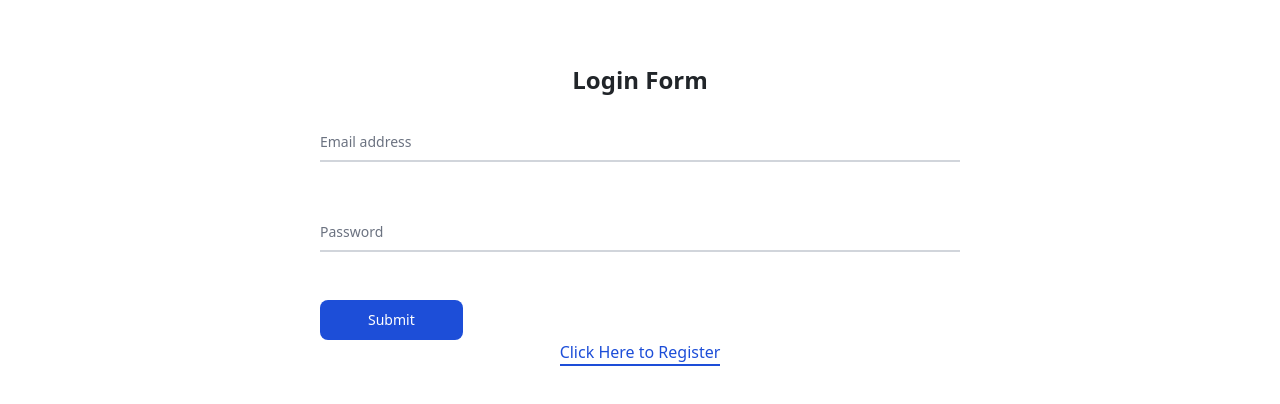
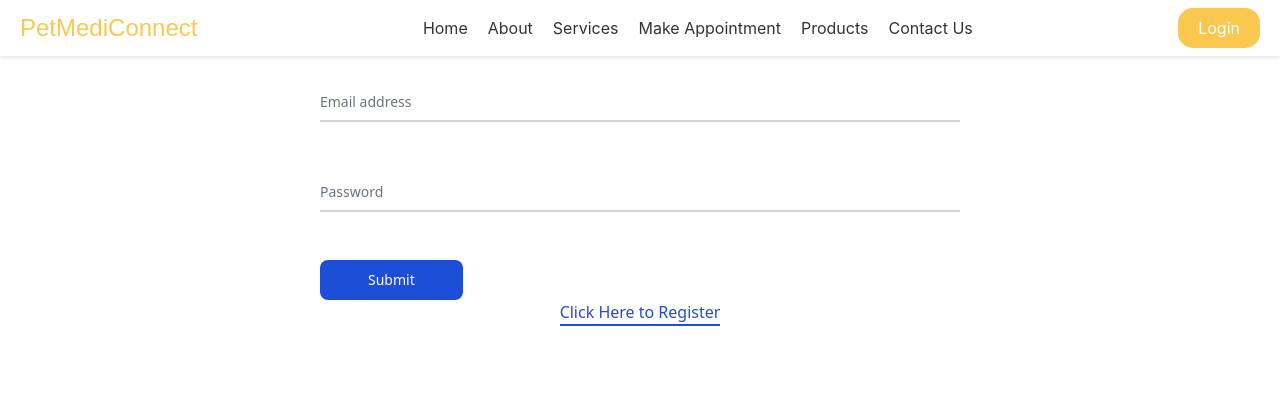
Before and after one commit to thetalha-tariq/FYPFrontend, a React (Create React App) app: page /login in a window 1280 px wide. Shown: the top 404 px of the page. Built offline with nearby package versions, Linux system fonts and the light colour scheme.

Commit message:
ProductPage

```diff
--- a/package.json
+++ b/package.json
@@ -8,6 +8,7 @@
     "@testing-library/user-event": "^13.5.0",
     "autoprefixer": "^10.4.19",
     "axios": "^1.6.8",
+    "http-proxy-middleware": "^3.0.0",
     "postcss": "^8.1.0",
     "react": "^18.2.0",
     "react-dom": "^18.2.0",
@@ -42,7 +43,6 @@
       "last 1 safari version"
     ]
   },
-  "proxy": "http://localhost:5000",
   "devDependencies": {
     "tailwindcss": "^3.4.3"
   }
--- a/src/App.js
+++ b/src/App.js
@@ -4,14 +4,18 @@ import { BrowserRouter, Route, Routes } from "react-router-dom";
 import Home from "./pages/Home";
 import Login from "./pages/Login";
 import Register from "./pages/Register";
+import Product from "./pages/Product";
+import Navbar from "./pages/Navbar";
 
 function App() {
   return (
     <BrowserRouter>
+    <Navbar />
       <Toaster position="top-center" reverseOrder={false} />
       <Routes>
         <Route path="/login" element={<Login />} />
         <Route path="/register" element={<Register />} />
+        <Route path="/product" element={<Product />} />
         <Route path="/" element={<Home />} />
       </Routes>
     </BrowserRouter>
--- /dev/null
+++ b/src/axiosInstance.js
@@ -0,0 +1,8 @@
+import axios from "axios";
+
+// Create an instance of axios with the base URL set to the backend server
+const axiosInstance = axios.create({
+  baseURL: "http://localhost:5000", // Change this to match your backend URL
+});
+
+export default axiosInstance;
--- a/src/pages/Home.js
+++ b/src/pages/Home.js
@@ -1,9 +1,8 @@
 import React from "react";
-import Navbar from "./Navbar";
 const Home = () => {
   return (
     <div>
-      <Navbar />
+
     </div>
   );
 };
--- a/src/pages/Login.js
+++ b/src/pages/Login.js
@@ -1,13 +1,16 @@
 import React, { useState } from "react";
 import { Link, useNavigate } from "react-router-dom";
-import axios from "axios";
+//import axios from "axios";
 import toast from "react-hot-toast";
+import axios from "../axiosInstance";
 
 function Login() {
   const navigate = useNavigate();
   const onSubmit = async (e) => {
     e.preventDefault();
     try {
+      console.log("Form data:", formData);
+      console.log("Request URL:", "/api/user/login");
       const response = await axios.post("/api/user/login", formData);
       if (response.data.success) {
         toast.success(response.data.message, { duration: 1000 }); // Set duration to 1000 milliseconds (1 second)
@@ -43,7 +46,7 @@ function Login() {
   // };
 
   return (
-    <div className="flex flex-col items-center mt-10">
+    <div className="flex flex-col items-center">
       <h1 className="text-2xl py-4 font-bold">Login Form</h1>
       <form className="w-1/2 mx-auto" onSubmit={onSubmit}>
         <div className="relative z-0 w-full mb-5 group">
--- a/src/pages/Navbar.css
+++ b/src/pages/Navbar.css
@@ -4,6 +4,10 @@
   display: flex;
   justify-content: space-between; /* Space elements evenly */
   align-items: center; /* Align items vertically */
+  position: fixed; /* Fix the navbar at the top */
+  width: 100%; /* Ensure the navbar spans the entire width */
+  z-index: 1000; /* Ensure the navbar appears above other content */
+  box-shadow: 0 2px 4px rgba(0, 0, 0, 0.1); /* Add a subtle shadow */
 }
 
 .brand {
@@ -16,10 +20,11 @@
     font-size: 24px; /* Larger font size for brand */
     font-family: 'Montserrat (woff2)', sans-serif; /* Set font family to Inter, sans-serif */
     transition: color 0.4s ease, font-size 0.2s ease;/* Smooth transition for color change */
+    color: #fac74f;
 }
 
 .brand-text:hover {
-    color: #fac74f; /* Text color for brand on hover (#7666ca) */
+     /* Text color for brand on hover (#7666ca) */
     font-size: 28px;
 }
 
@@ -63,3 +68,13 @@
 .nav-links li a:hover::before {
   width: 100%; /* Draw the line to full width on hover */
 }
+
+.login-button {
+  background-color: #fac74f; /* Set background color */
+  color: #fff; /* Set text color */
+  border: none; /* Remove border */
+  border-radius: 15px; /* Make it round */
+  padding: 10px 20px; /* Adjust padding */
+  cursor: pointer; /* Change cursor to pointer on hover */
+  font-family: "Inter", sans-serif; /* Set font family */
+}
--- a/src/pages/Navbar.js
+++ b/src/pages/Navbar.js
@@ -1,6 +1,6 @@
 import React from "react";
-import "./Navbar.css"; // Import the CSS file for styling
-
+import { Link } from "react-router-dom";
+import "./Navbar.css";
 
 const Navbar = () => {
   return (
@@ -10,24 +10,27 @@ const Navbar = () => {
       </div>
       <ul className="nav-links">
         <li>
-          <a href="#home">Home</a>
+          <Link to="/">Home</Link>
         </li>
         <li>
-          <a href="#about">About</a>
+          <Link to="/about">About</Link>
         </li>
         <li>
-          <a href="#services">Services</a>
+          <Link to="/services">Services</Link>
         </li>
         <li>
-          <a href="#appointment">Make Appointment</a>
+          <Link to="/appointment">Make Appointment</Link>
         </li>
         <li>
-          <a href="#products">Products</a>
+          <Link to="/product">Products</Link>
         </li>
         <li>
-          <a href="#contact">Contact Us</a>
+          <Link to="/contact">Contact Us</Link>
         </li>
       </ul>
+      <div className="login-container">
+      <Link to="/login" className="login-button">Login</Link>
+  </div>
     </nav>
   );
 };
--- /dev/null
+++ b/src/pages/Product.js
@@ -0,0 +1,45 @@
+import React, { useState, useEffect } from "react";
+import axios from "../axiosInstance";
+
+const Product = () => {
+  const [products, setProducts] = useState([]);
+
+  useEffect(() => {
+    const fetchProducts = async () => {
+      try {
+        const response = await axios.get("/api/product/");
+        console.log(response.data);
+        setProducts(response.data.products);
+      } catch (error) {
+        console.error("Error fetching products:", error);
+      }
+    };
+
+    fetchProducts();
+  }, []);
+
+  return (
+
+    <div className="grid grid-cols-3 gap-4">
+      {products.map((product) => (
+        <div key={product._id} className="max-w-xs rounded overflow-hidden shadow-lg mt-20 mx-5">
+          <img className="w-full" src={product.image} alt={product.name} />
+          <div className="px-6 py-4">
+            <div className="font-bold text-xl mb-2">{product.name}</div>
+            <p className="text-gray-700 text-base">{product.description}</p>
+          </div>
+          <div className="px-6 pt-4 pb-2">
+            <span className="inline-block bg-gray-200 rounded-full px-3 py-1 text-sm font-semibold text-gray-700 mr-2">
+              {product.category}
+            </span>
+            <span className="inline-block bg-gray-200 rounded-full px-3 py-1 text-sm font-semibold text-gray-700">
+              ${product.price}
+            </span>
+          </div>
+        </div>
+      ))}
+    </div>
+  );
+};
+
+export default Product;
--- a/src/pages/Register.js
+++ b/src/pages/Register.js
@@ -1,8 +1,8 @@
 import React, { useState } from "react";
 import { Link, useNavigate } from "react-router-dom";
-import axios from "axios";
+//import axios from "axios";
 import toast from "react-hot-toast";
-
+import axios from "../axiosInstance";
 function Register() {
   const navigate = useNavigate();
 
@@ -37,7 +37,7 @@ function Register() {
   };
 
   return (
-    <div className="flex flex-col items-center mt-10">
+    <div className="flex flex-col items-center">
       <h1 className="text-2xl py-4 font-bold">Registration Form</h1>
       <form className="w-1/2 mx-auto" onSubmit={onSubmit}>
         <div className="relative z-0 w-full mb-5 group">
```
Also changed, not shown: 1 other file (tests, documents, lock files or other folders).
